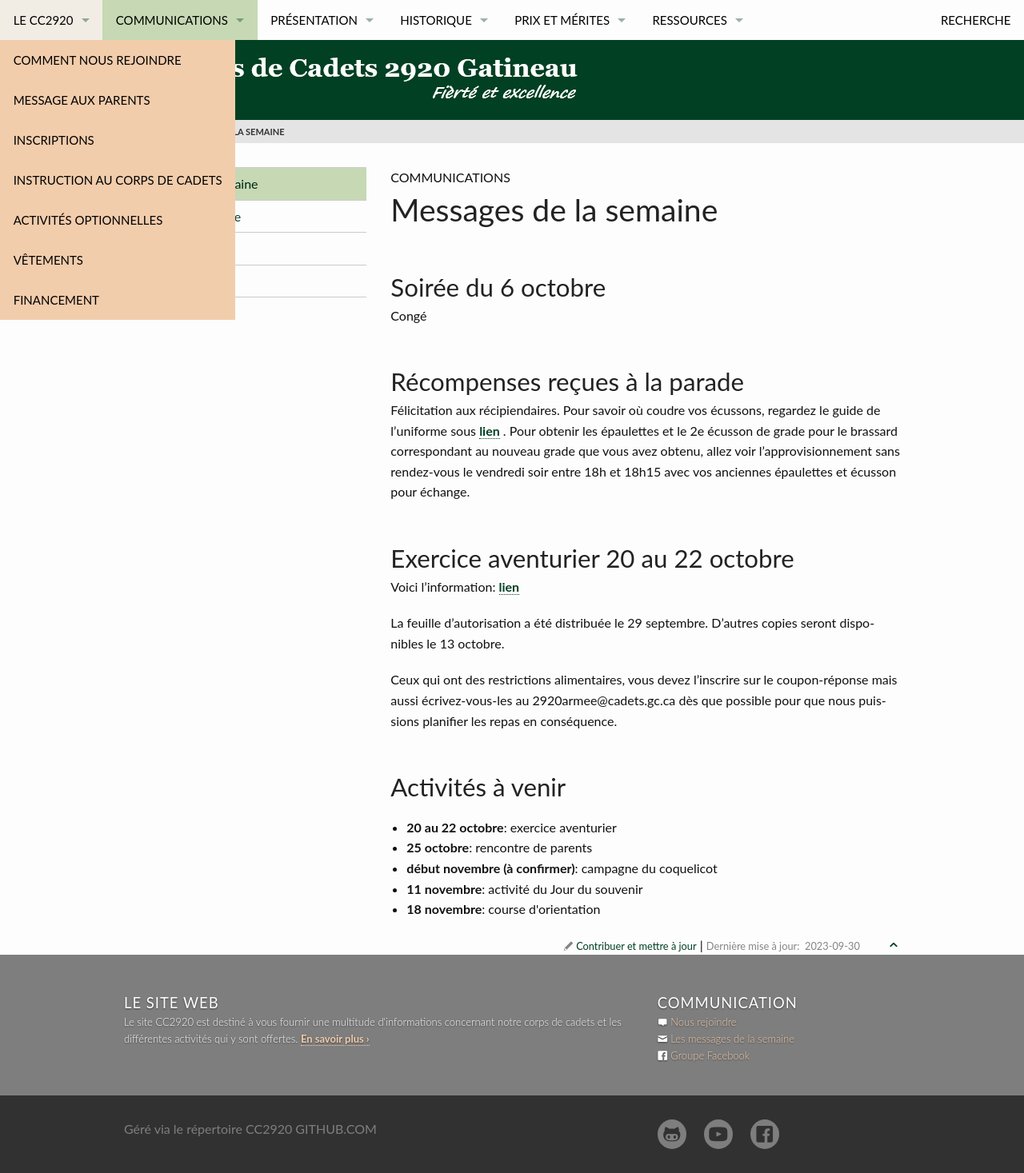
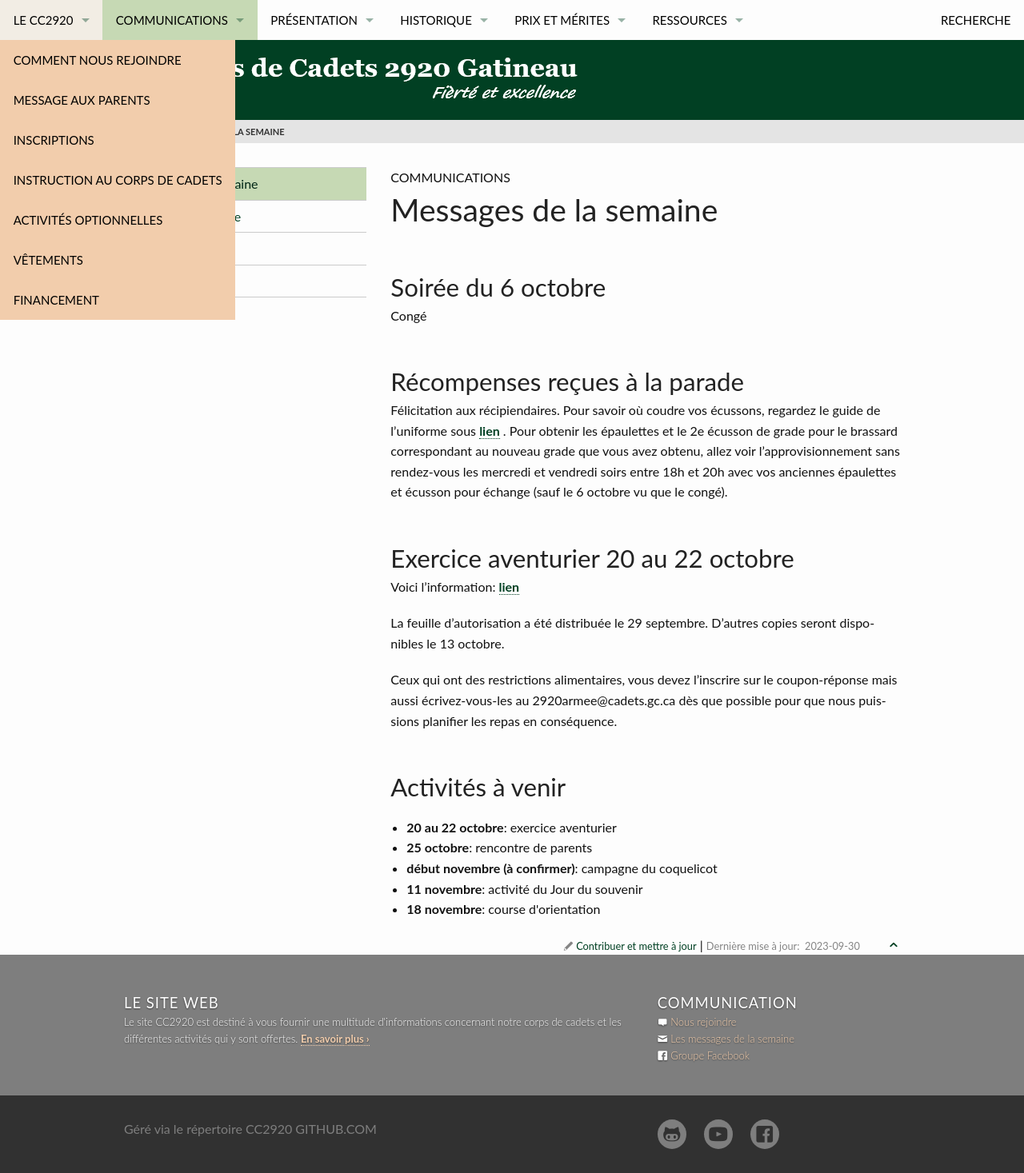
Before and after one commit to CC2920/web, a Jekyll site: the page built from _communications/messages.md, in a window 1280 px wide. Shown: the whole page at 80% size. Built offline with Jekyll 4.4.1, drawn with Linux system fonts in a browser that asks for light colours.

Commit message:
Update messages.md

```diff
--- a/_communications/messages.md
+++ b/_communications/messages.md
@@ -22,7 +22,7 @@
 
 ## Récompenses reçues à la parade
 
-Félicitation aux récipiendaires. Pour savoir où coudre vos écussons, regardez le guide de l'uniforme sous [lien](https://www.cc2920.ca/ressources/ressources-cadets/) . Pour obtenir les épaulettes et le 2e écusson de grade pour le brassard correspondant au nouveau grade que vous avez obtenu, allez voir l'approvisionnement sans rendez-vous le vendredi soir entre 18h et 18h15 avec vos anciennes épaulettes et écusson pour échange.
+Félicitation aux récipiendaires. Pour savoir où coudre vos écussons, regardez le guide de l'uniforme sous [lien](https://www.cc2920.ca/ressources/ressources-cadets/) . Pour obtenir les épaulettes et le 2e écusson de grade pour le brassard correspondant au nouveau grade que vous avez obtenu, allez voir l'approvisionnement sans rendez-vous les mercredi et vendredi soirs entre 18h et 20h avec vos anciennes épaulettes et écusson pour échange (sauf le 6 octobre vu que le congé).
 
 ## Exercice aventurier 20 au 22 octobre
 
```
